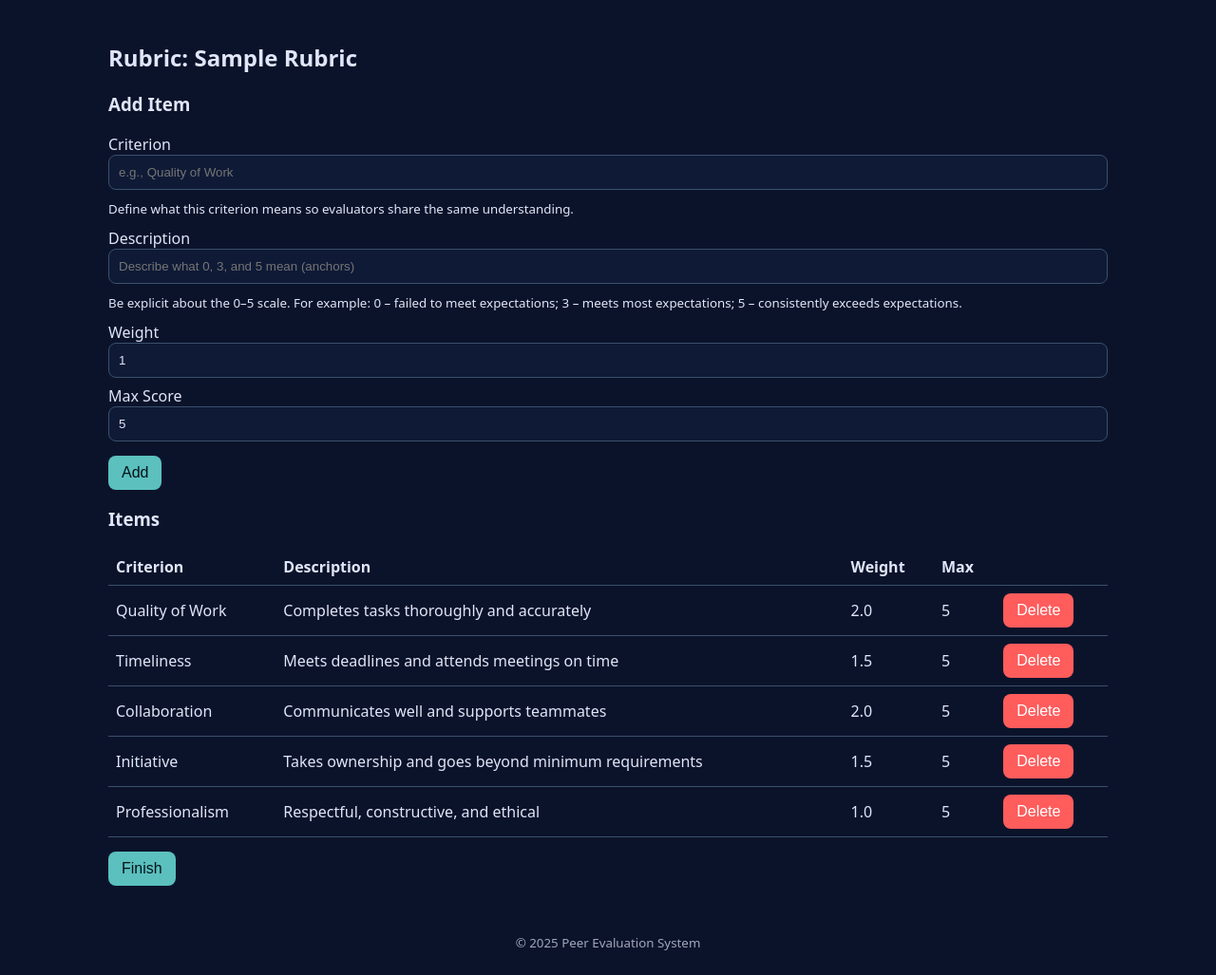
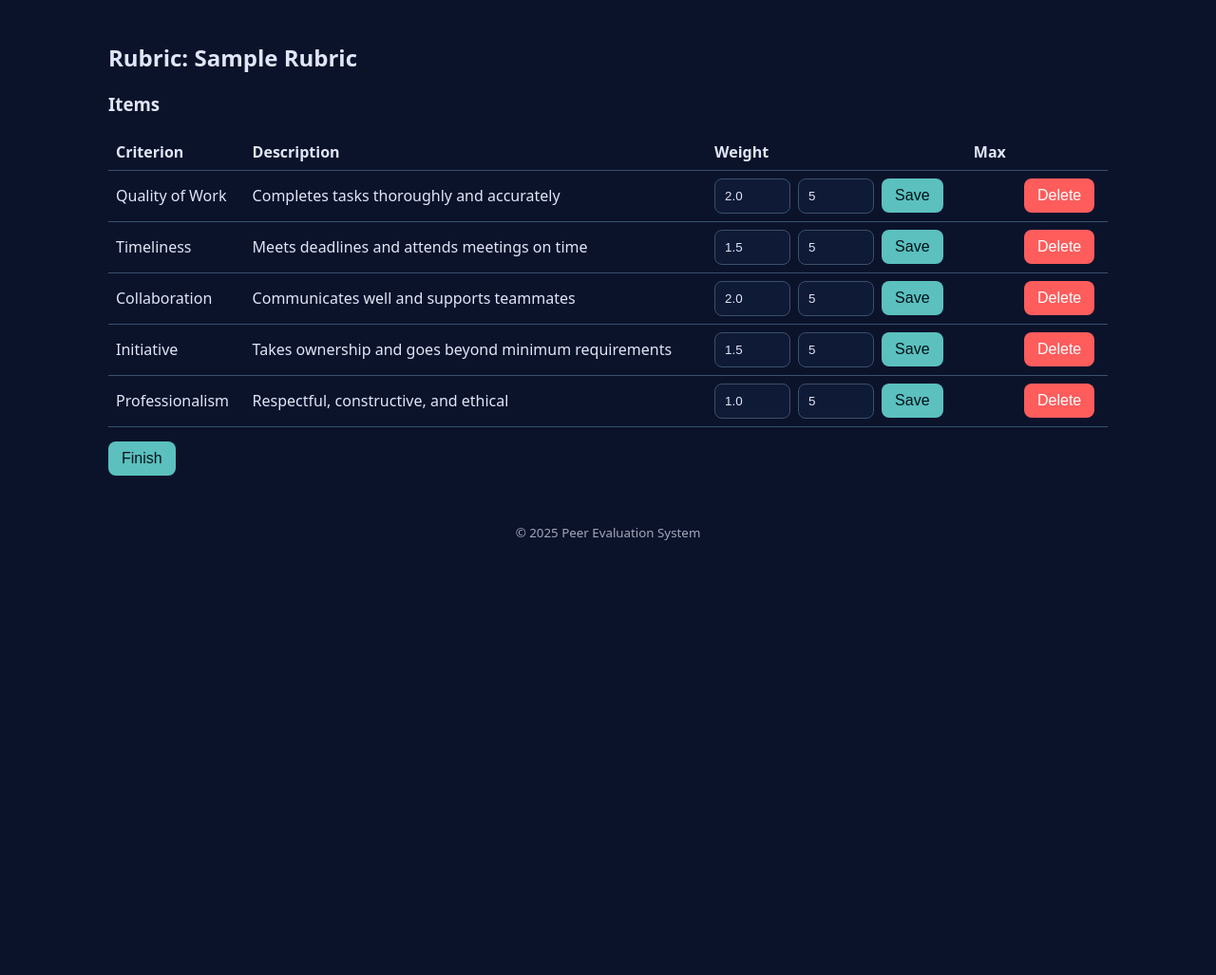
Before and after one commit to AlexHusseini/CapstoneProject, a Flask app: page /rubrics/1 in a window 1280 px wide. Shown: the part 59-1086 px from the top of the page at 95% size. After the commit the page ends 628 px from the top, so only its background shows below. Run offline with Flask 3, Linux system fonts and the light colour scheme; a user stored in the database is signed in; some libraries are stand-ins or nearby versions.

Commit message:
make rubrics editable

```diff
--- a/app.py
+++ b/app.py
@@ -295,6 +295,28 @@ def create_app():
         item = db.session.get(RubricItem, item_id) or abort(404)
         db.session.delete(item); db.session.commit()
         flash("Item deleted.", "info")
+        return redirect(url_for("edit_rubric", rubric_id=rubric_id))
+
+    @app.route("/rubrics/<int:rubric_id>/update_item/<int:item_id>", methods=["POST"])
+    @login_required
+    def update_rubric_item(rubric_id, item_id):
+        item = db.session.get(RubricItem, item_id) or abort(404)
+        try:
+            weight_val = float(request.form.get("weight", str(item.weight)))
+            max_val = int(request.form.get("max_score", str(item.max_score)))
+        except ValueError:
+            flash("Weight must be numeric and Max Score must be an integer.", "danger")
+            return redirect(url_for("edit_rubric", rubric_id=rubric_id))
+        if weight_val <= 0:
+            flash("Weight must be greater than 0.", "warning")
+            return redirect(url_for("edit_rubric", rubric_id=rubric_id))
+        if max_val < 1:
+            flash("Max Score must be at least 1.", "warning")
+            return redirect(url_for("edit_rubric", rubric_id=rubric_id))
+        item.weight = weight_val
+        item.max_score = max_val
+        db.session.commit()
+        flash("Item updated.", "success")
         return redirect(url_for("edit_rubric", rubric_id=rubric_id))
 
     @app.route("/rubrics/upload", methods=["GET","POST"])
--- a/templates/manage_rubric.html
+++ b/templates/manage_rubric.html
@@ -2,23 +2,7 @@
 {% block content %}
 <h2>Rubric: {{ rubric.name }}</h2>
 
-<h3>Add Item</h3>
-<form method="post">
-  <input type="hidden" name="csrf_token" value="{{ csrf_token() }}">
-  <label>Criterion <input type="text" name="criterion" required placeholder="e.g., Quality of Work"></label>
-  <div style="margin: 4px 0 10px 0;">
-    <small>Define what this criterion means so evaluators share the same understanding.</small>
-  </div>
-  <label>Description <input type="text" name="description" placeholder="Describe what 0, 3, and 5 mean (anchors)"></label>
-  <div style="margin: 4px 0 10px 0;">
-    <small>Be explicit about the 0–5 scale. For example: 0 – failed to meet expectations; 3 – meets most expectations; 5 – consistently exceeds expectations.</small>
-  </div>
-  <label>Weight <input type="number" name="weight" step="0.1" value="1" required></label>
-  <label>Max Score <input type="number" name="max_score" value="5" min="1" required></label>
-  <div style="margin-top: 15px;">
-    <button type="submit">Add</button>
-  </div>
-</form>
+
 
 <h3>Items</h3>
 <table class="table">
@@ -27,8 +11,15 @@
   <tr>
     <td>{{ it.criterion }}</td>
     <td>{{ it.description or "" }}</td>
-    <td>{{ it.weight }}</td>
-    <td>{{ it.max_score }}</td>
+    <td>
+      <form method="post" action="{{ url_for('update_rubric_item', rubric_id=rubric.id, item_id=it.id) }}" style="display:inline-flex; gap:8px; align-items:center;">
+        <input type="hidden" name="csrf_token" value="{{ csrf_token() }}">
+        <input type="number" name="weight" step="0.1" value="{{ it.weight }}" style="width:80px;">
+        <input type="number" name="max_score" min="1" value="{{ it.max_score }}" style="width:80px;">
+        <button class="btn" type="submit">Save</button>
+      </form>
+    </td>
+    <td></td>
     <td>
       <form method="post" action="{{ url_for('delete_rubric_item', rubric_id=rubric.id, item_id=it.id) }}">
         <input type="hidden" name="csrf_token" value="{{ csrf_token() }}">
--- a/templates/rubrics.html
+++ b/templates/rubrics.html
@@ -16,9 +16,9 @@
       <div style="margin-top: 10px;">
         <label style="display:flex; align-items:center; gap:8px;">
           <input type="checkbox" name="use_prebuilt" value="1">
-          <span>Use prebuilt rubric (sponsor template)</span>
+          <span>Use prebuilt rubric</span>
         </label>
-        <p style="margin:6px 0 0 0;"><small>Creates a rubric pre-filled with detailed criteria and 0/3/5 anchors.</small></p>
+        <p style="margin:6px 0 0 0;"><small>Creates a rubric pre-filled with detailed criteria and 0/1/2/3/4/5 anchors.</small></p>
       </div>
       <div style="margin-top: 12px;">
         <div style="margin-bottom: 45px;">
@@ -45,7 +45,7 @@
         <button type="submit" class="btn">Upload</button>
       </div>
     </form>
-    <p>CSV columns required: <code>criterion,description,weight,max_score</code>. The description must include anchors for <b>0</b>, <b>3</b>, and <b>5</b>.</p>
+    <p>CSV columns required: <code>criterion,description,weight,max_score</code>. The description should include anchors for <b>0</b>, <b>1</b>, <b>2</b>, <b>3</b>, <b>4</b>, and <b>5</b>.</p>
   </div>
 </section>
 
```
Also changed, not shown: instance/peer_eval.sqlite.
